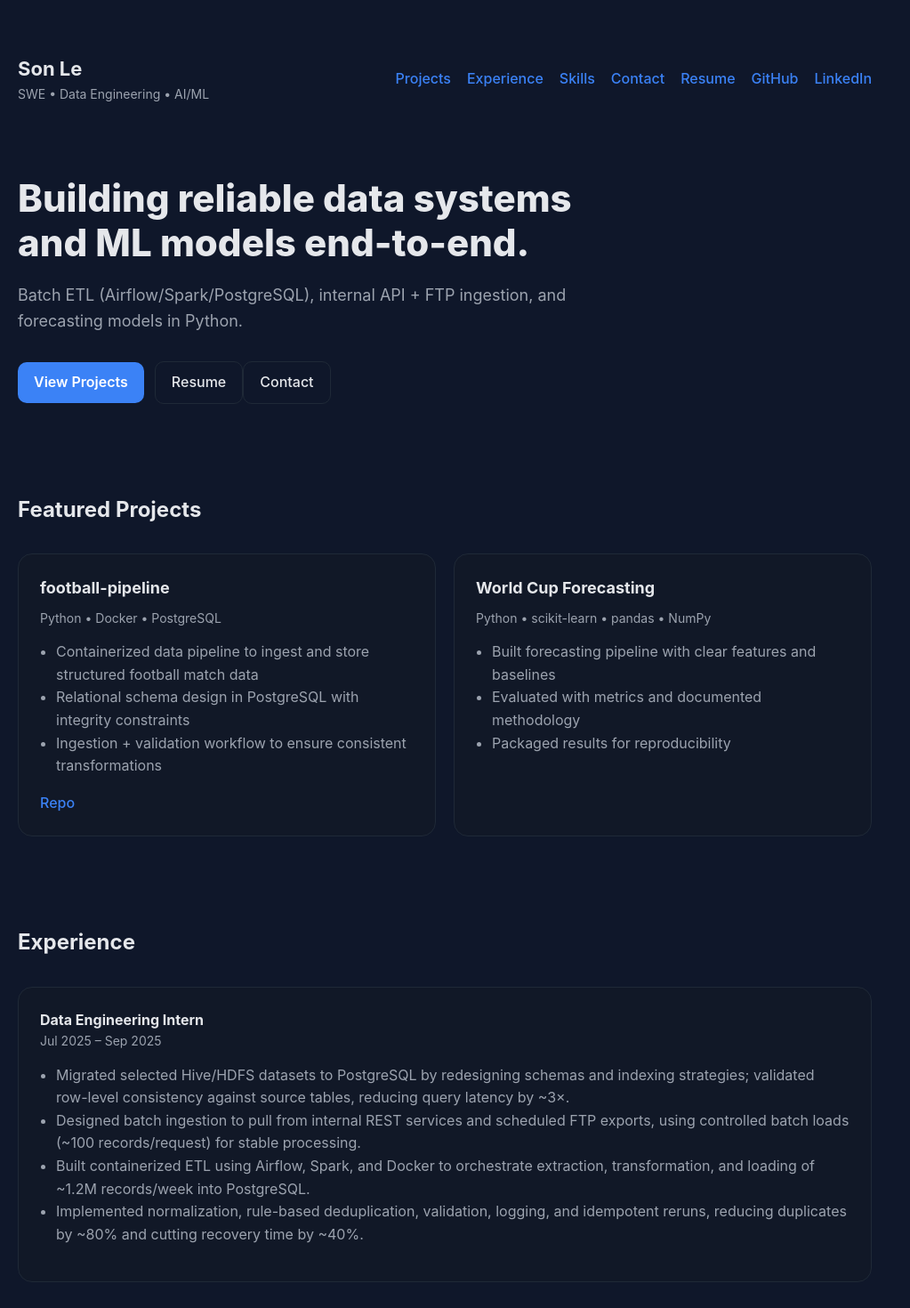
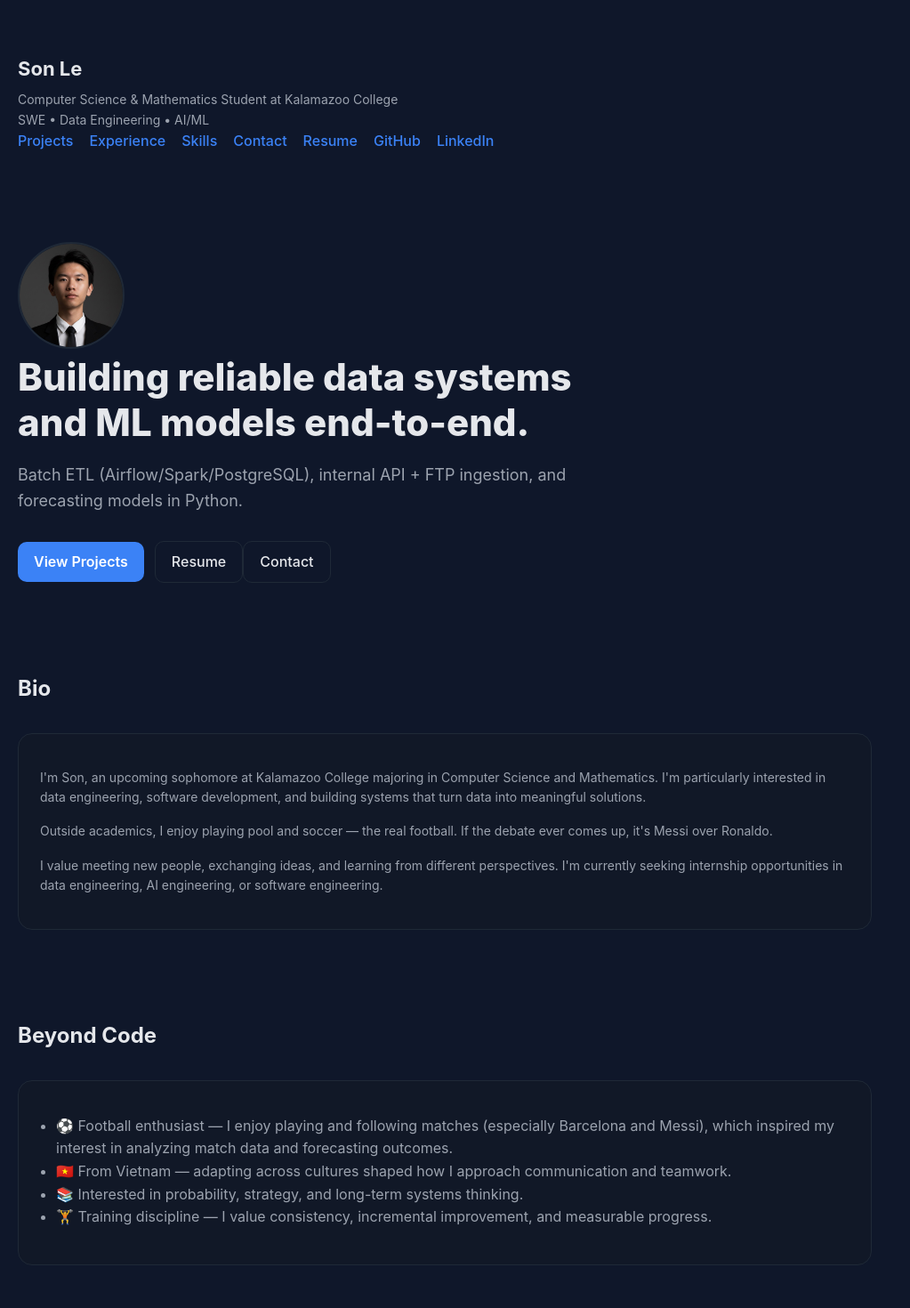
Before and after one commit to CLAY3106/portfolio, a React (Vite) app: page / in a window 1280 px wide. Shown: the top 1470 px of the page at 89% size, without its empty margins (0-1023 px from the left). Built offline with nearby package versions, Linux system fonts and the light colour scheme.

Commit message:
add closing statement

```diff
--- a/src/App.jsx
+++ b/src/App.jsx
@@ -7,6 +7,9 @@ export default function App() {
         <header className="header">
           <div>
             <div className="name">Son Le</div>
+            <div className="muted" style={{ marginTop: "6px" }}>
+              Computer Science & Mathematics Student at Kalamazoo College
+            </div>
             <div className="tagline">SWE • Data Engineering • AI/ML</div>
           </div>
 
@@ -32,6 +35,16 @@ export default function App() {
         </header>
 
         <section className="hero">
+          <img
+            src="/headshot.jpg"
+            alt="Son Le"
+            style={{
+              width: "120px",
+              borderRadius: "50%",
+              marginTop: "20px",
+              border: "2px solid #1f2937"
+            }}
+          />
           <h1>Building reliable data systems and ML models end-to-end.</h1>
           <p>
             Batch ETL (Airflow/Spark/PostgreSQL), internal API + FTP ingestion, and forecasting models
@@ -47,6 +60,46 @@ export default function App() {
             <a className="btnGhost" href="#contact">
               Contact
             </a>
+          </div>
+        </section>
+
+        <section className="section" id="bio">
+          <h2>Bio</h2>
+          <div className="card">
+            <p className="muted">
+              I'm Son, an upcoming sophomore at Kalamazoo College majoring in Computer Science and Mathematics.
+              I'm particularly interested in data engineering, software development, and building systems
+              that turn data into meaningful solutions.
+            </p>
+            <p className="muted" style={{ marginTop: "16px" }}>
+              Outside academics, I enjoy playing pool and soccer — the real football.
+              If the debate ever comes up, it's Messi over Ronaldo.
+            </p>
+            <p className="muted" style={{ marginTop: "16px" }}>
+              I value meeting new people, exchanging ideas, and learning from different perspectives.
+              I'm currently seeking internship opportunities in data engineering, AI engineering,
+              or software engineering.
+            </p>
+          </div>
+        </section>
+        <section className="section" id="beyond">
+          <h2>Beyond Code</h2>
+          <div className="card">
+            <ul className="list">
+              <li>
+                ⚽ Football enthusiast — I enjoy playing and following matches (especially Barcelona and Messi),
+                which inspired my interest in analyzing match data and forecasting outcomes.
+              </li>
+              <li>
+                🇻🇳 From Vietnam — adapting across cultures shaped how I approach communication and teamwork.
+              </li>
+              <li>
+                📚 Interested in probability, strategy, and long-term systems thinking.
+              </li>
+              <li>
+                🏋️ Training discipline — I value consistency, incremental improvement, and measurable progress.
+              </li>
+            </ul>
           </div>
         </section>
 
@@ -144,7 +197,9 @@ export default function App() {
             </div>
           </div>
         </section>
-
+        <div style={{ marginTop: "60px", textAlign: "center" }} className="muted">
+          Open to internship opportunities in Data Engineering, AI Engineering, and Software Engineering.
+        </div>
         <footer className="footer">© {new Date().getFullYear()} Son Le</footer>
       </div>
     </div>
```
Also changed, not shown: public/football.jpg (added), public/headshot.jpg (added).
